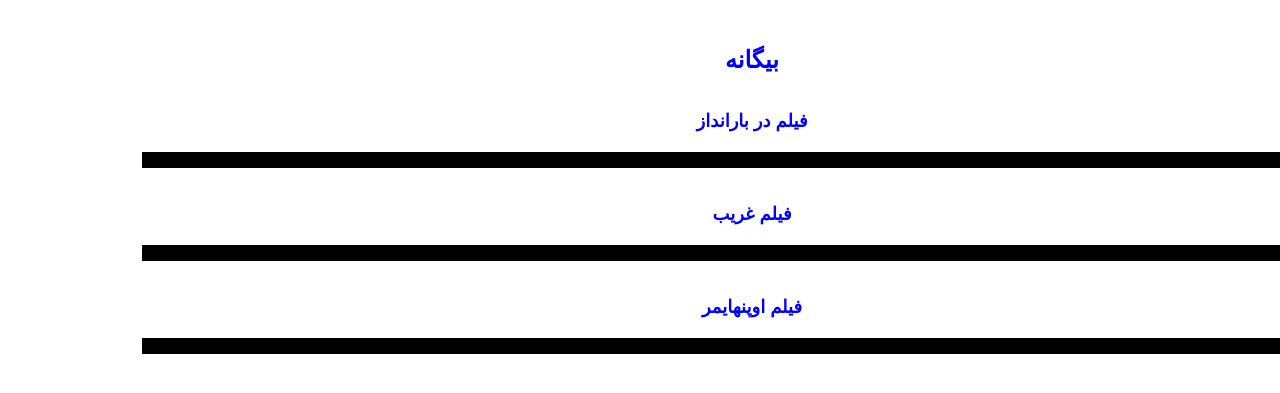
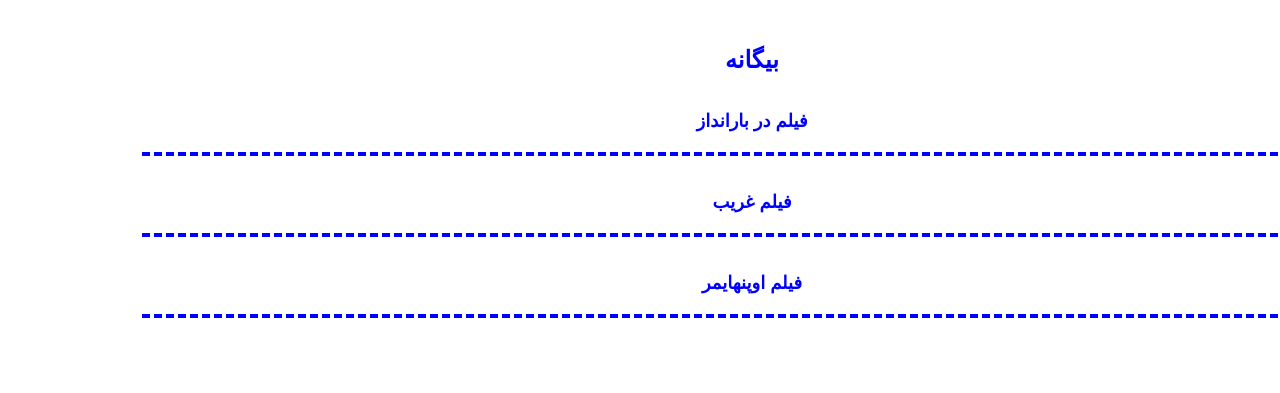
Before and after one commit to darkblog/darkblog.github.io, a Jekyll site: the page built from index.html, in a window 1280 px wide. Shown: the top 393 px of the page. Built offline with Jekyll 4.4.1, drawn with Linux system fonts in a browser that asks for light colours.

Commit message:
Update index.html

```diff
--- a/_layouts/index.html
+++ b/_layouts/index.html
@@ -6,7 +6,7 @@
 <title>بیگانه</title>
 <meta name="description" content="بیگانه">
 <link rel="canonical" href="{{ page.url | replace:'index.html','' | prepend: site.baseurl | prepend: site.url }}">
-<style amp-boilerplate>body{font-family:sans-serif;margin:auto;padding:30px;text-align:center}h1{font-size:x-large}h2{font-size:large;padding:20px;border-bottom:1rem solid}a{color:blue;text-decoration:none}</style>
+<style amp-boilerplate>body{font-family:sans-serif;margin:auto;padding:30px;text-align:center}h1{font-size:x-large}h2{font-size:large;padding:20px;border-bottom:4px dashed blue}a{color:blue;text-decoration:none}</style>
 </head>
 <body>
 <header>
```
